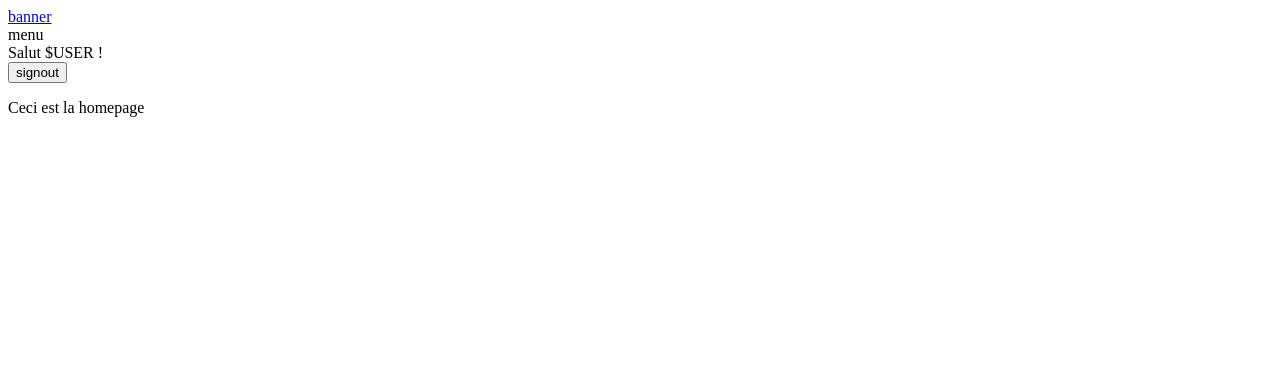
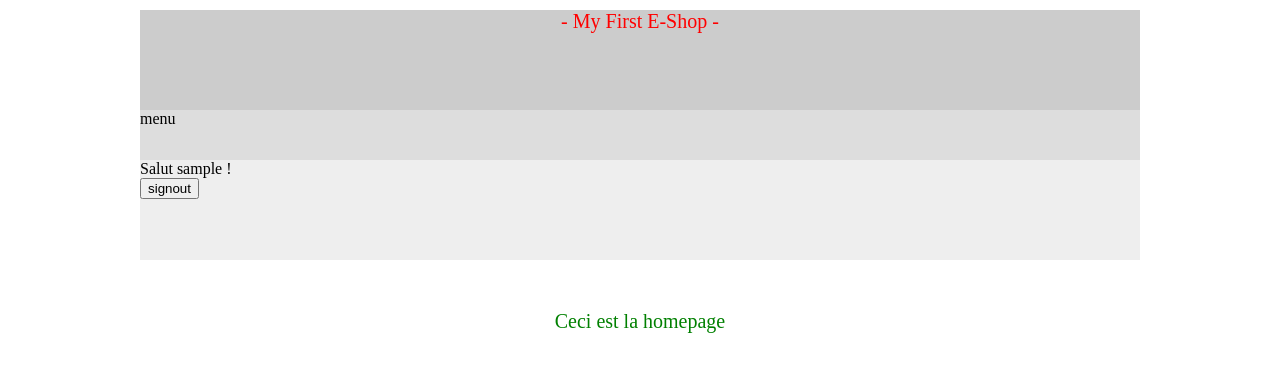
Before and after one commit to roxteddy/42-shop, a PHP site: page / in a window 1280 px wide. Shown: the top 382 px of the page. Run offline with PHP 8.4, Linux system fonts and the light colour scheme; the visitor is signed in with stand-in values (Sample User, id 1).

Commit message:
cosmetic update

```diff
--- a/css/styles.css
+++ b/css/styles.css
@@ -1,4 +1,43 @@
-#banner     {border:1 solid black;}
-#menu       {border:1 solid black;}
-#login      {border:1 solid black;}
-#content    {border:1 solid black;}
+#banner     {
+			border:1 solid black;
+			background-color: #cccccc;
+			width: 1000px;
+			height: 100px;
+			margin: 10 auto 0 auto;
+			font-size: 20px;
+			text-align: center;
+			}
+#banner:hover {
+			background-color: yellow;
+			}
+a.banner	{
+			text-decoration: none;
+			color: red;
+			}
+#menu		{
+			border:1 solid black;
+			background-color: #dddddd;
+			width: 1000px;
+            height: 50px;
+            margin: 0 auto 0 auto;
+			}
+#login      {
+            border:1 solid black;
+            background-color: #eeeeee;
+            width: 1000px;
+            height: 100px;
+            margin: 0 auto 0 auto;
+            }
+#content    {
+            border:1 solid black;
+            background-color: #ffffff;
+            width: 1000px;
+            margin: 0 auto 0 auto;
+            }
+span.welcome {
+			 display: block;
+			 padding: 50 0 50 0;
+			 text-align: center;
+			 font-size: 20px;
+			 color: green;
+			 }
--- a/src/banner.php
+++ b/src/banner.php
@@ -1,3 +1,5 @@
-<div id="banner">
-	<a href="index.php">banner</a>
-</div>
+<a class="banner" href="index.php">
+	<div id="banner">
+	 - My First E-Shop -
+	</div>
+</a>
--- a/src/check_login.php
+++ b/src/check_login.php
@@ -8,5 +8,5 @@ else if (!isset($passwd[$_POST["login"]]))
 else if (hash("whirlpool", $_POST["password"]) != $passwd[$_POST["login"]])
 	echo "LOGIN ERROR: bad password.";
 else
-	$_SESSION["id"] = hash("whirlpool", $_POST["login"].":".$_POST["password"]);
+	$_SESSION["id"] = $_POST["login"];
 ?>
--- a/src/content_home.php
+++ b/src/content_home.php
@@ -1 +1 @@
-Ceci est la homepage
+<span class="welcome">Ceci est la homepage</span>
--- a/src/login1.php
+++ b/src/login1.php
@@ -1,5 +1,5 @@
 <div id="login">
-	<span>Salut $USER !</span>
+	<span>Salut <?php echo $_SESSION["id"] ?> !</span>
 	<form method="post">
 		<input type="submit" name="submit" value="signout" />
 	</form>
```
